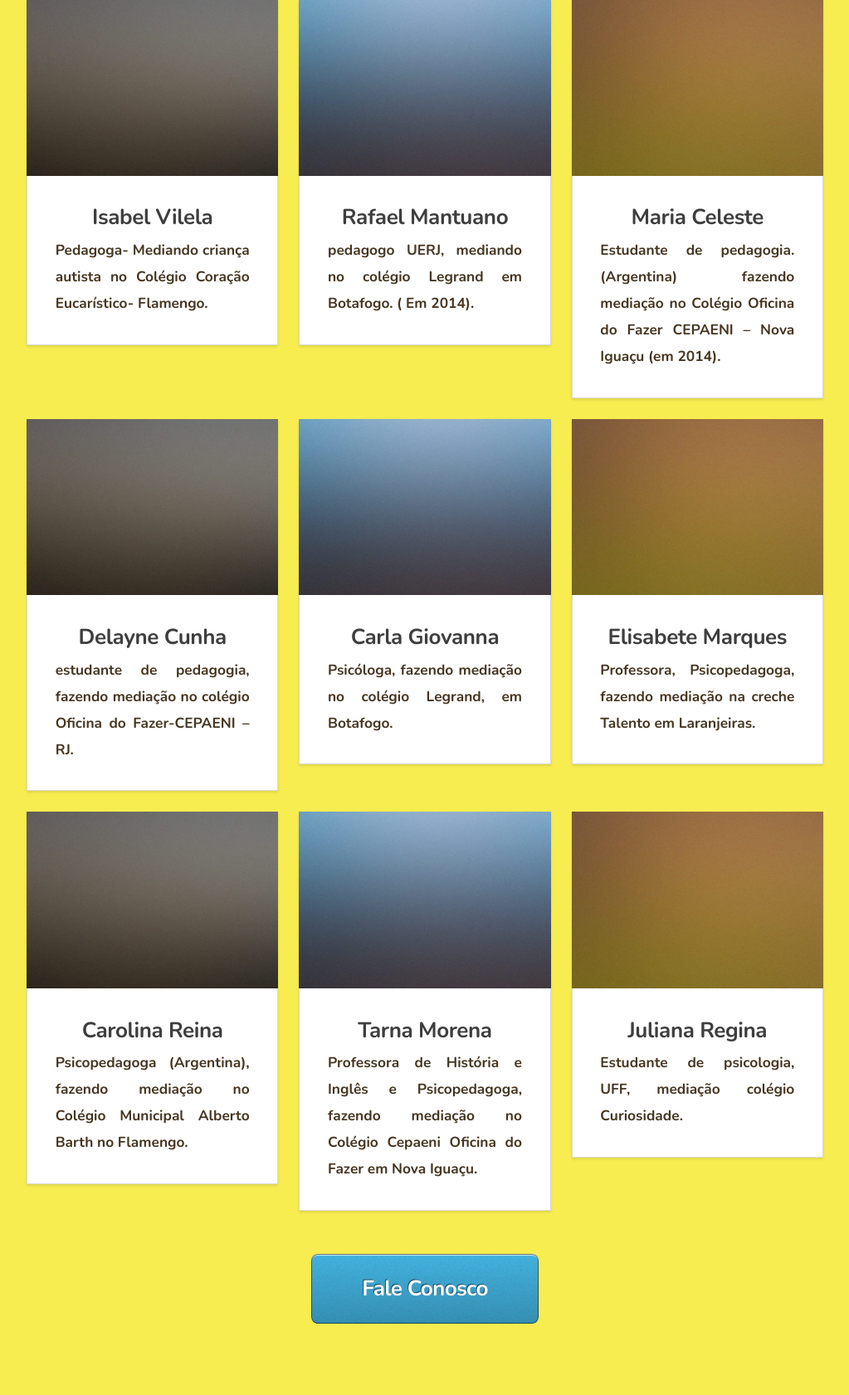
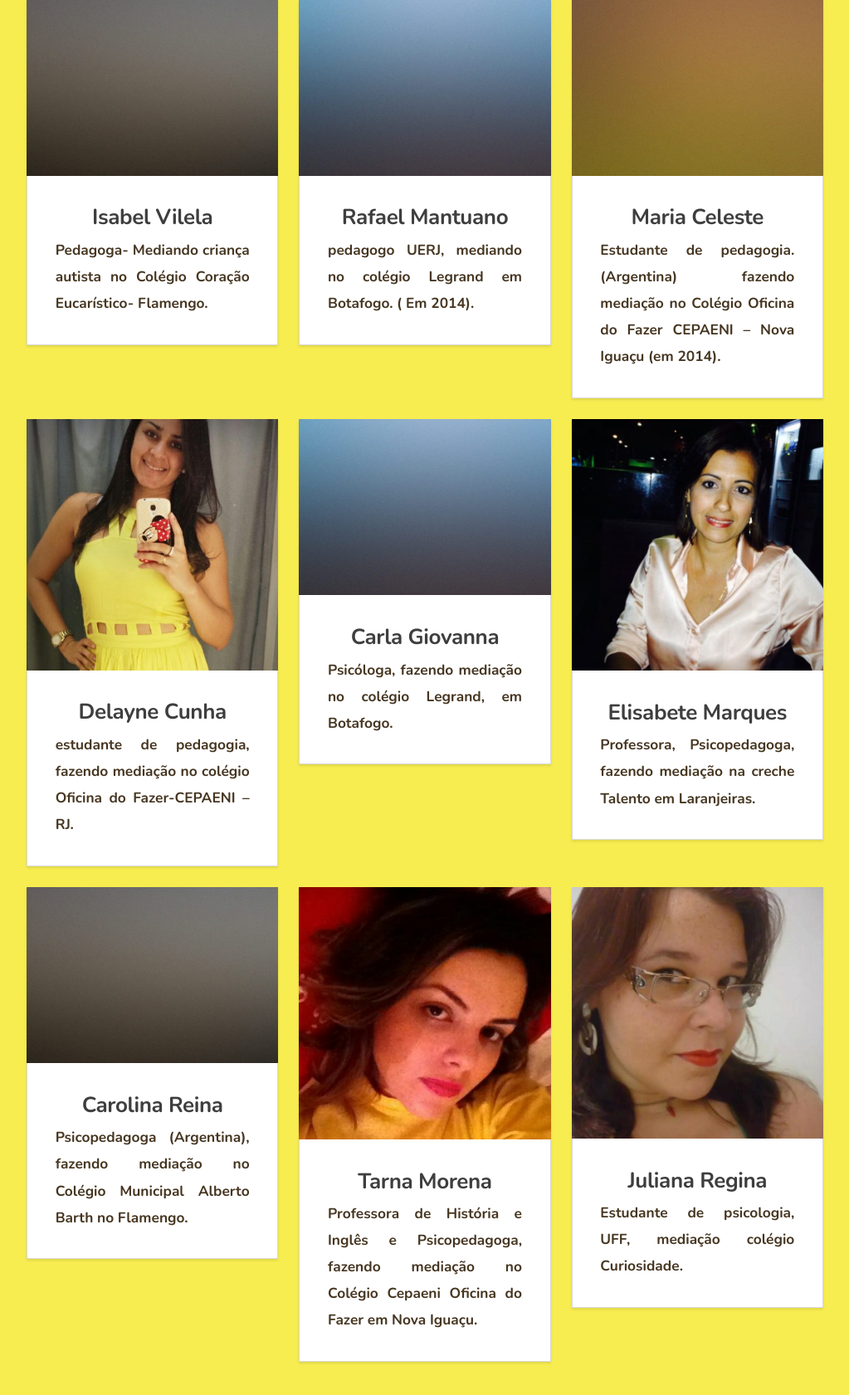
Before and after one commit to charleycesar/ProjetoIntermediar, a PHP site: page / in a window 1280 px wide. Shown: the part 3633-5314 px from the top of the page at 83% size, without its empty margins (128-1151 px from the left). Run offline with PHP 8.4, Linux system fonts and the light colour scheme.

Commit message:
adicionando algumas fotos

```diff
--- a/index.php
+++ b/index.php
@@ -175,7 +175,7 @@
 						<div class="row">
 							<div class="4u">
 								<article class="box style2">
-									<a href="#" class="image featured"><img src="images/pic04.jpg" alt="" /></a>
+									<a href="#" class="image featured"><img src="images/Delayne.jpg" alt="" /></a>
 									<h3><a href="#">Delayne Cunha</a></h3>
 									<p align="justify">estudante de pedagogia, fazendo mediação no colégio Oficina do Fazer-CEPAENI – RJ.</p>
 								</article>
@@ -189,7 +189,7 @@
 							</div>
 							<div class="4u">
 								<article class="box style2">
-									<a href="#" class="image featured"><img src="images/pic06.jpg" alt="" /></a>
+									<a href="#" class="image featured"><img src="images/Elisabete.jpg" alt="" /></a>
 									<h3><a href="#">Elisabete Marques</a></h3>
 									<p align="justify">Professora, Psicopedagoga, fazendo mediação na creche Talento em Laranjeiras.</p>
 								</article>
@@ -205,14 +205,14 @@
 							</div>
 							<div class="4u">
 								<article class="box style2">
-									<a href="#" class="image featured"><img src="images/pic05.jpg" alt="" /></a>
+									<a href="#" class="image featured"><img src="images/tama.jpg" alt="" /></a>
 									<h3><a href="#">Tarna Morena</a></h3>
 									<p align="justify">Professora de História e Inglês e Psicopedagoga, fazendo mediação no Colégio Cepaeni Oficina do Fazer em Nova Iguaçu.</p>
 								</article>
 							</div>
 							<div class="4u">
 								<article class="box style2">
-									<a href="#" class="image featured"><img src="images/pic06.jpg" alt="" /></a>
+									<a href="#" class="image featured"><img src="images/Juliana.jpg" alt="" /></a>
 									<h3><a href="#">Juliana Regina</a></h3>
 									<p align="justify">Estudante de psicologia, UFF, mediação colégio Curiosidade.</p>
 								</article>
```
Also changed, not shown: images/Delayne.jpg (added), images/Elisabete.jpg (added), images/Juliana.jpg (added), images/pic04_old.jpg (added), images/tama.jpg (added).
